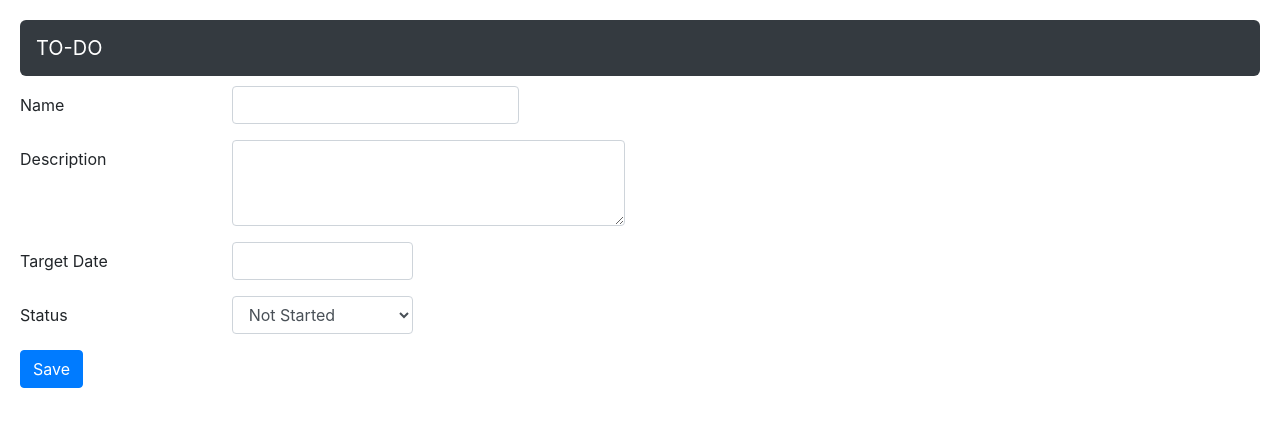
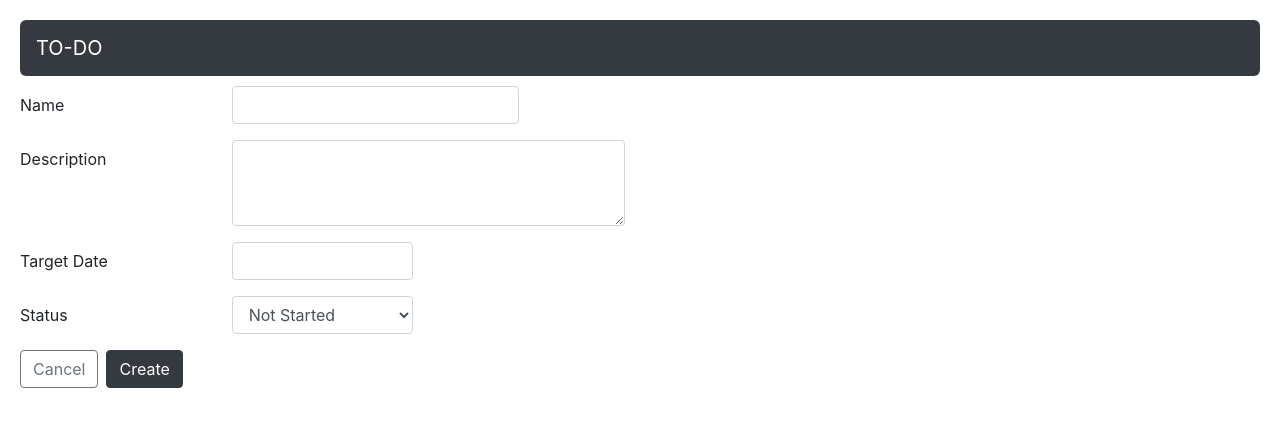
Before and after one commit to manikandan-uthaman/DockerProject, an Angular app: page /create in a window 1280 px wide. Shown: the top 426 px of the page. Built offline with nearby package versions, Linux system fonts and the light colour scheme.

Commit message:
Cancel button in create page

```diff
--- a/src/app/components/create/create.component.html
+++ b/src/app/components/create/create.component.html
@@ -31,7 +31,8 @@
 
         <div class="form-group row">
           <div class="col-sm-10">
-            <button type="submit" class="btn btn-primary" (click)="createTask()">Save</button>
-          </div>
+            <button type="submit" class="btn btn-outline-secondary" (click)="returnToHome()" style="margin-right: 8px;">Cancel</button>
+            <button type="submit" class="btn btn-dark" (click)="createTask()">Create</button>
+        </div>
         </div>
       </form>
--- a/src/app/components/create/create.component.ts
+++ b/src/app/components/create/create.component.ts
@@ -1,5 +1,6 @@
 import { Component, OnInit } from '@angular/core';
 import { TaskService } from 'src/app/service/task.service';
+import { Router } from '@angular/router';
 
 @Component({
   selector: 'app-create',
@@ -8,7 +9,7 @@ import { TaskService } from 'src/app/service/task.service';
 })
 export class CreateComponent implements OnInit {
 
-  constructor(private _taskService: TaskService) { }
+  constructor(private _taskService: TaskService, private _router: Router) { }
 
   ngOnInit() {
   }
@@ -22,4 +23,7 @@ export class CreateComponent implements OnInit {
     });
   }
 
+  returnToHome(){
+    this._router.navigate(["/home"]);
+  }
 }
```
